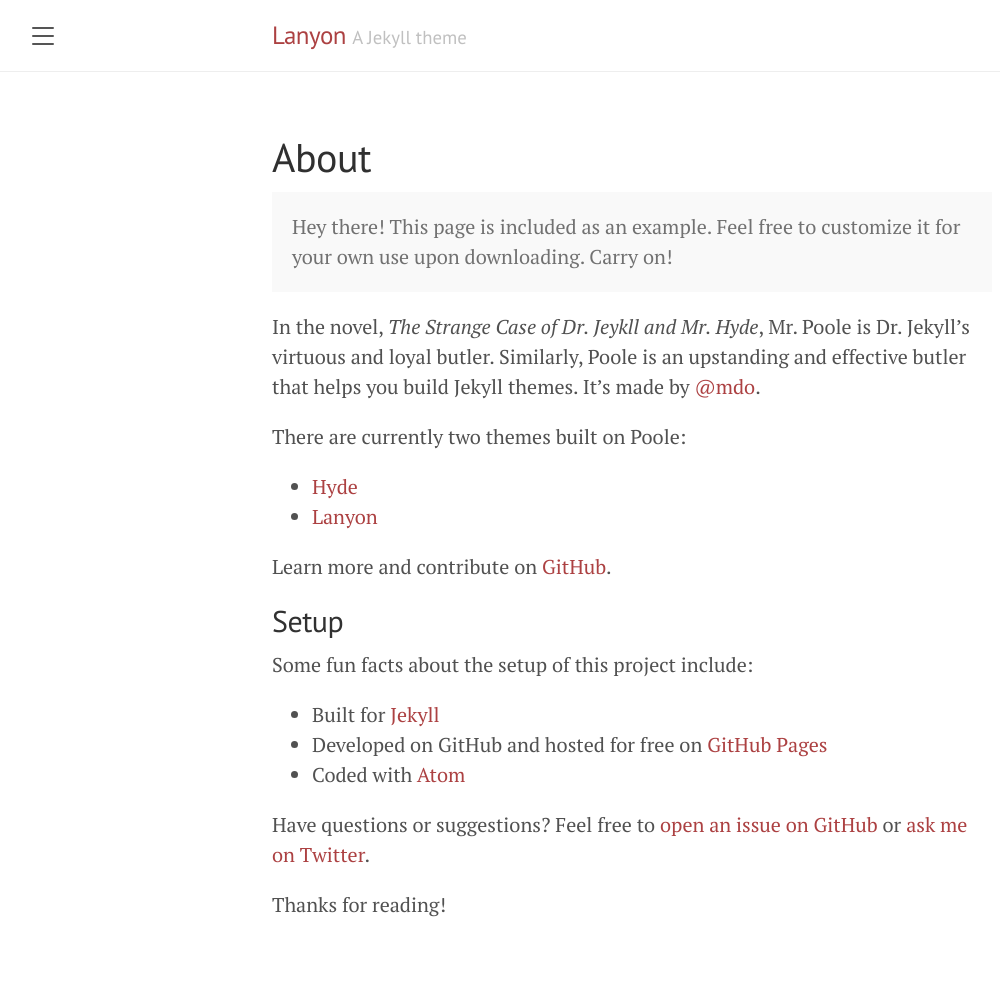
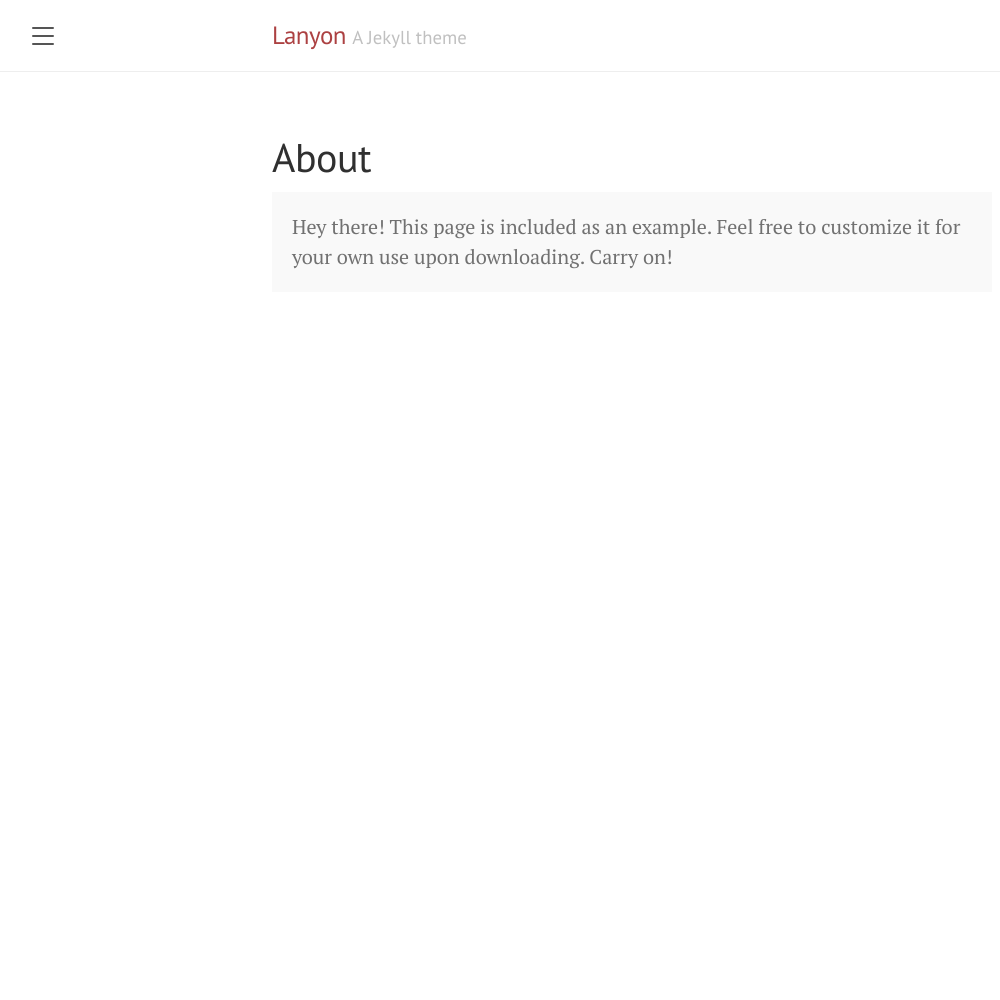
Before and after one commit to straxy/straxy.github.io, a Jekyll site: the page built from about.md, in a window 1280 px wide. Shown: the whole page, without its empty margins (8-1008 px from the left). Built offline with Jekyll 4.4.1, drawn with Linux system fonts in a browser that asks for light colours; after the commit the page ends 900 px from its top, so only the background shows below that.

Commit message:
Test tagging
Signed-off-by: Strahinja Jankovic <strahinja.p.jankovic@gmail.com>

```diff
--- a/_config.yml
+++ b/_config.yml
@@ -1,7 +1,7 @@
 # Setup
 title:               Lanyon
 tagline:             'A Jekyll theme'
-description:         'A reserved <a href="https://jekyllrb.com" target="_blank">Jekyll</a> theme that places the utmost gravity on content with a hidden drawer. Made by <a href="https://twitter.com/mdo" target="_blank">@mdo</a>.'
+description:         'Embedded Journey blog.'
 url:                 https://straxy.github.io
 baseurl:             ''
 paginate:            5
@@ -16,7 +16,9 @@
 # Gems
 plugins:
   - jekyll-paginate
+  - jekyll/tagging
+  - jekyll-tagging-related_posts
 
 # Custom vars
 version:             1.1.0
-google_analytics_id: UA-146052-15
+#google_analytics_id: UA-146052-15
--- a/_includes/sidebar.html
+++ b/_includes/sidebar.html
@@ -25,9 +25,9 @@
       {% endif %}
     {% endfor %}
 
-    <a class="sidebar-nav-item" href="{{ site.github.repo }}/archive/v{{ site.version }}.zip">Download</a>
+<!--    <a class="sidebar-nav-item" href="{{ site.github.repo }}/archive/v{{ site.version }}.zip">Download</a>
     <a class="sidebar-nav-item" href="{{ site.github.repo }}">GitHub project</a>
-    <span class="sidebar-nav-item">Currently v{{ site.version }}</span>
+    <span class="sidebar-nav-item">Currently v{{ site.version }}</span>-->
   </nav>
 
   <div class="sidebar-item">
--- a/about.md
+++ b/about.md
@@ -6,24 +6,3 @@
 <p class="message">
   Hey there! This page is included as an example. Feel free to customize it for your own use upon downloading. Carry on!
 </p>
-
-In the novel, *The Strange Case of Dr. Jeykll and Mr. Hyde*, Mr. Poole is Dr. Jekyll's virtuous and loyal butler. Similarly, Poole is an upstanding and effective butler that helps you build Jekyll themes. It's made by [@mdo](https://twitter.com/mdo).
-
-There are currently two themes built on Poole:
-
-* [Hyde](http://hyde.getpoole.com)
-* [Lanyon](http://lanyon.getpoole.com)
-
-Learn more and contribute on [GitHub](https://github.com/poole).
-
-## Setup
-
-Some fun facts about the setup of this project include:
-
-* Built for [Jekyll](https://jekyllrb.com)
-* Developed on GitHub and hosted for free on [GitHub Pages](https://pages.github.com)
-* Coded with [Atom](https://atom.io)
-
-Have questions or suggestions? Feel free to [open an issue on GitHub](https://github.com/poole/issues/new) or [ask me on Twitter](https://twitter.com/mdo).
-
-Thanks for reading!
```
